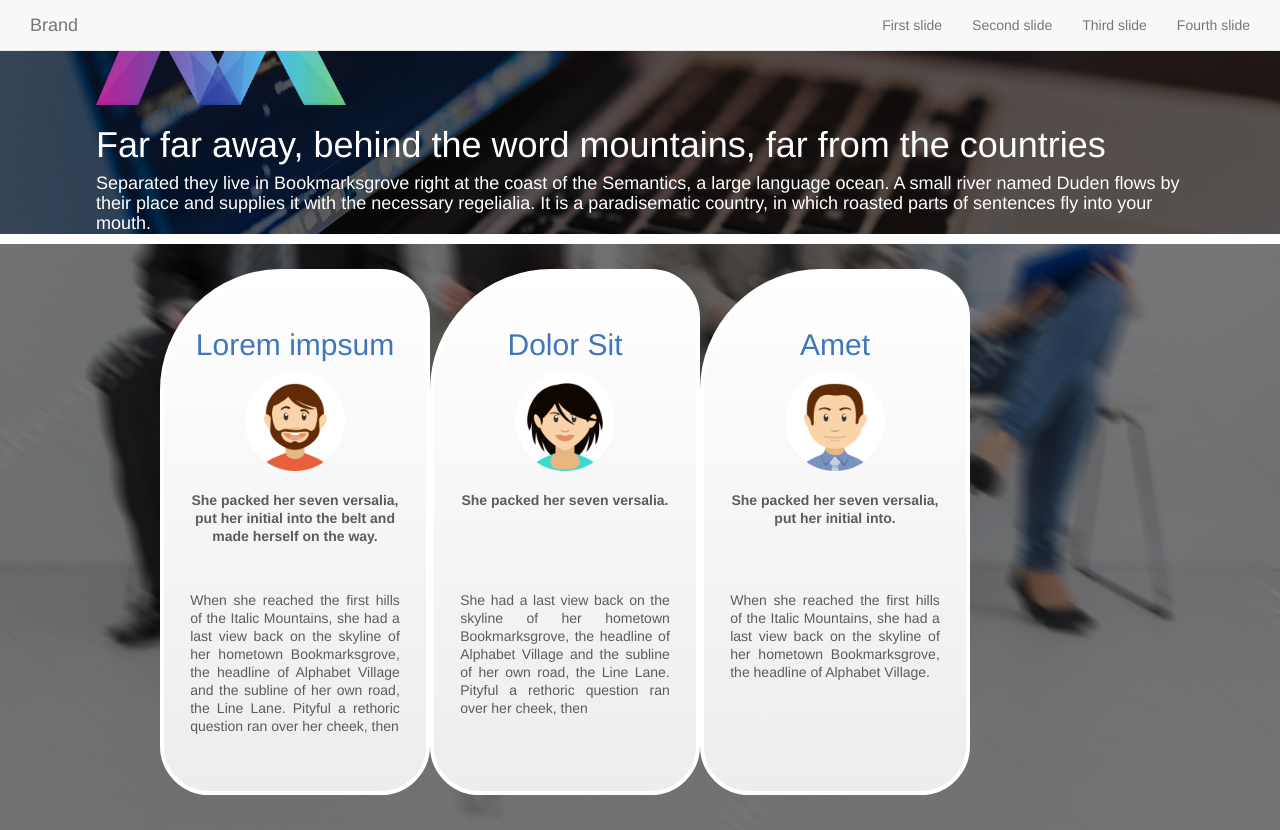
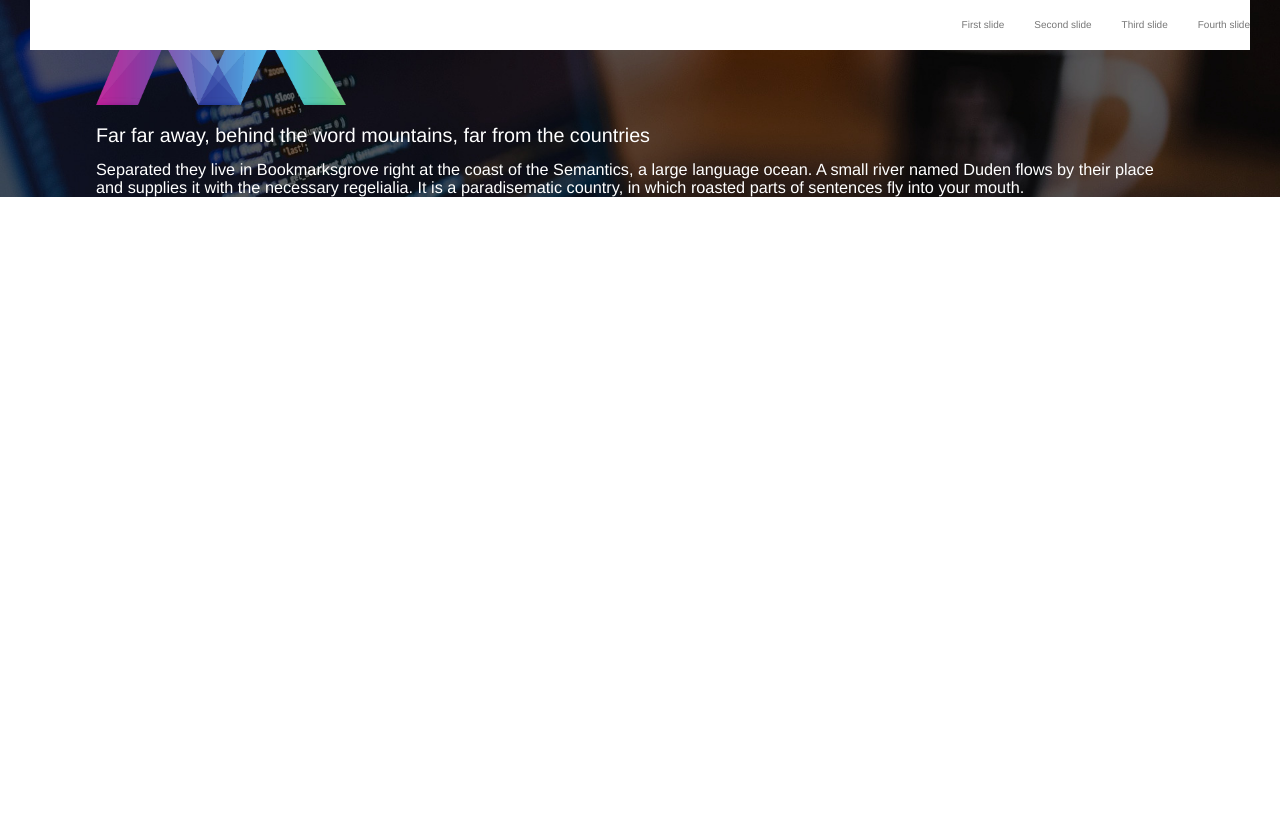
Before and after one commit to dariuszwrzesien/DwrHtmlTemplate, a PHP site: page / in a window 1280 px wide. After the commit the page ends 197 px from the top, so only its background shows below. Run offline with PHP 8.4, Linux system fonts and the light colour scheme; some libraries are stand-ins or nearby versions.

Commit message:
homepage wip

```diff
--- a/fullpage-rwd-template/css/dwr-style.css
+++ b/fullpage-rwd-template/css/dwr-style.css
@@ -1,4 +1,5 @@
 body {
+    font-size: 100%;
     line-height: 1;
 }
 ol, ul {
@@ -19,25 +20,37 @@ table {
 h1, h2, h3, h4, h5, h6 {
     color: #ffffff;
 }
-.margin-top-100{
-    margin-top: 100px;
-}
 .clear-both{
     clear: both;
 }
-
 @media (min-width:320px) {
     /* smartphones, iPhone, portrait 480x320 phones */
+
+    /* Navigator bar */
+    .navbar{
+        background-color: transparent;
+        border: none;
+    }
+    .navbar-toggle{
+        background-color: #ffffff;
+    }
+    .navbar-collapse{
+        background-color: #ffffff;
+    }
 
     .section-container{
         width: 85%;
         margin: 0 auto;
     }
+    .section-container h1{
+        font-size: 1.975em;
+    }
+    .section-container h4{
+        text-align: left;
+        font-size: 1.625em;
+    }
 
     /* Section 0 */
-    #section0 .logo{
-        width: 250px;
-    }
     #section0{
         background: url('../img/section0.jpg') no-repeat center center fixed;
         -webkit-background-size: cover;
@@ -45,89 +58,24 @@ h1, h2, h3, h4, h5, h6 {
         -o-background-size: cover;
         background-size: cover;
     }
+    #section0 .logo{
+        width: 250px;
+    }
+    #section0 h4{
+        margin-top: 15px;
+    }
 
-    /* Section 1 */
-    #section1{
-        background: url('../img/section1a.jpg') no-repeat center center fixed;
-        -webkit-background-size: cover;
-        -moz-background-size: cover;
-        -o-background-size: cover;
-        background-size: cover;
-
-    }
-    .team{
-        width: 270px;
-        margin: 0 auto;
-    }
-    .team-mate {
-        /* http://www.cssmatic.com/gradient-generator */
-        border-radius: 121px 49px 49px 49px;
-        -moz-border-radius: 121px 49px 49px 49px;
-        -webkit-border-radius: 121px 49px 49px 49px;
-        border: 4px solid #ffffff;
-
-        background: rgba(255,255,255,1);
-        background: -moz-linear-gradient(top, rgba(255,255,255,1) 0%, rgba(246,246,246,1) 47%, rgba(237,237,237,1) 100%);
-        background: -webkit-gradient(left top, left bottom, color-stop(0%, rgba(255,255,255,1)), color-stop(47%, rgba(246,246,246,1)), color-stop(100%, rgba(237,237,237,1)));
-        background: -webkit-linear-gradient(top, rgba(255,255,255,1) 0%, rgba(246,246,246,1) 47%, rgba(237,237,237,1) 100%);
-        background: -o-linear-gradient(top, rgba(255,255,255,1) 0%, rgba(246,246,246,1) 47%, rgba(237,237,237,1) 100%);
-        background: -ms-linear-gradient(top, rgba(255,255,255,1) 0%, rgba(246,246,246,1) 47%, rgba(237,237,237,1) 100%);
-        background: linear-gradient(to bottom, rgba(255,255,255,1) 0%, rgba(246,246,246,1) 47%, rgba(237,237,237,1) 100%);
-        filter: progid:DXImageTransform.Microsoft.gradient( startColorstr='#ffffff', endColorstr='#ededed', GradientType=0 );
-
-        width: 20%;
-        min-width: 270px;
-        max-width: 450px;
-        margin: 35px auto;
-        text-align: center;
-    }
-    .team-mate.first{
-        margin-top: 85px;
-    }
-    .team-mate h2 {
-        padding-top: 35px;
-        color: #4076BC;
-    }
-    .team-mate img{
-        width: 100px;
-    }
-    .team-mate p{
-        color: #5c5c5c;
-        line-height: 18px;
-        width: 80%;
-        margin: 20px auto;
-    }
-    .team-mate p.short-description{
-        font-weight: 700;
-        min-height: 80px;
-    }
-    .team-mate p.long-description{
-        font-weight: 200;
-        text-align: justify;
-        min-height: 180px;
-    }
 
 }
 @media (min-width:481px) { /* portrait e-readers (Nook/Kindle), smaller tablets @ 600 or @ 640 wide. */ }
 @media (min-width:641px) {
     /* portrait tablets, portrait iPad, landscape e-readers, landscape 800x480 or 854x480 phones */
-    .team{
-        width: 640px;
-    }
-    .team-mate{
-        margin-top: 25px;
-        float: left;
-    }
-    .team-mate.first{
-        margin-top: 25px;
-    }
+
 
 }
 @media (min-width:961px) {
     /* tablet, landscape iPad, lo-res laptops ands desktops */
-    .team{
-        width: 960px;
-    }
+
 
 }
 @media (min-width:1025px) { /* big landscape tablets, laptops, and desktops */ }
--- a/fullpage-rwd-template/index.php
+++ b/fullpage-rwd-template/index.php
@@ -8,6 +8,7 @@
     <meta name="description" content="fullPage plugin by Alvaro Trigo. Create fullscreen pages fast and simple. One page scroll like iPhone website." />
     <meta name="keywords"  content="fullpage,jquery,alvaro,trigo,plugin,fullscren,screen,full,iphone5,apple" />
     <meta name="Resource-type" content="Document" />
+    <meta name="viewport" content="initial-scale = 1.0,maximum-scale = 1.0" />
     <link rel="stylesheet" type="text/css" href="bower_components/jquery-ui/themes/smoothness/jquery-ui.min.css" />
     <link rel="stylesheet" type="text/css" href="bower_components/bootstrap/dist/css/bootstrap.min.css" />
     <link rel="stylesheet" type="text/css" href="bower_components/fullpage.js/dist/jquery.fullpage.min.css" />
@@ -25,7 +26,6 @@
                     <span class="icon-bar"></span>
                     <span class="icon-bar"></span>
                 </button>
-                <a class="navbar-brand" href="#">Brand</a>
             </div>
             <!-- Collect the nav links, forms, and other content for toggling -->
             <div class="collapse navbar-collapse" id="bs-example-navbar-collapse-1">
@@ -51,32 +51,7 @@
     </div>
     <div class="section" id="section1">
         <div class="section-container">
-            <div class="team">
-                <div class="team-mate first">
-                    <h2>Lorem impsum</h2>
-                    <img src="img/p1.png">
-                    <p class="short-description">She packed her seven versalia, put her initial into the belt and made herself on the way.</p>
-                    <p class="long-description">When she reached the first hills of the Italic Mountains, she had a last view back on the skyline of
-                        her hometown Bookmarksgrove, the headline of Alphabet Village and the subline of her own road, the
-                        Line Lane. Pityful a rethoric question ran over her cheek, then </p>
-                </div>
-                <div class="team-mate">
-                    <h2>Dolor Sit</h2>
-                    <img src="img/p2.png">
-                    <p class="short-description">She packed her seven versalia.</p>
-                    <p class="long-description">She had a last view back on the skyline of
-                        her hometown Bookmarksgrove, the headline of Alphabet Village and the subline of her own road, the
-                        Line Lane. Pityful a rethoric question ran over her cheek, then </p>
-                </div>
-                <div class="team-mate">
-                    <h2>Amet</h2>
-                    <img src="img/p3.png">
-                    <p class="short-description">She packed her seven versalia, put her initial into.</p>
-                    <p class="long-description">When she reached the first hills of the Italic Mountains, she had a last view back on the skyline of
-                        her hometown Bookmarksgrove, the headline of Alphabet Village. </p>
-                </div>
-                <div class="clear-both"></div>
-            </div>
+
         </div>
     </div>
 <!--    <div class="section active" id="section1">-->
@@ -129,17 +104,20 @@
 <!--    </div>-->
 </div>
 
-<script src="bower_components/jquery/dist/jquery.min.js"></script>
-<script src="bower_components/jquery-ui/jquery-ui.min.js"></script>
-<script src="bower_components/bootstrap/dist/js/bootstrap.min.js"></script>
+<script type="text/javascript" src="bower_components/jquery/dist/jquery.min.js"></script>
+<script type="text/javascript" src="bower_components/jquery-ui/jquery-ui.min.js"></script>
+<script type="text/javascript" src="bower_components/bootstrap/dist/js/bootstrap.min.js"></script>
+<script type="text/javascript" src="bower_components/fullpage.js/vendors/scrolloverflow.min.js"></script>
+<script type="text/javascript" src="bower_components/fullpage.js/vendors/jquery.easings.min.js"></script>
 <script type="text/javascript" src="bower_components/fullpage.js/dist/jquery.fullpage.min.js"></script>
 <script type="text/javascript">
     $(document).ready(function() {
         $('#fullpage').fullpage({
             sectionsColor: ['#1bbc9b', '', '#7BAABE', 'whitesmoke', '#ccddff'],
             anchors: ['firstPage', 'secondPage', '3rdPage', '4thpage', 'lastPage'],
-            menu: '#menu',
-            scrollingSpeed: 1000
+            menu: '.navbar',
+            scrollingSpeed: 1000,
+            scrollOverflow: true
         });
     });
 </script>
```
